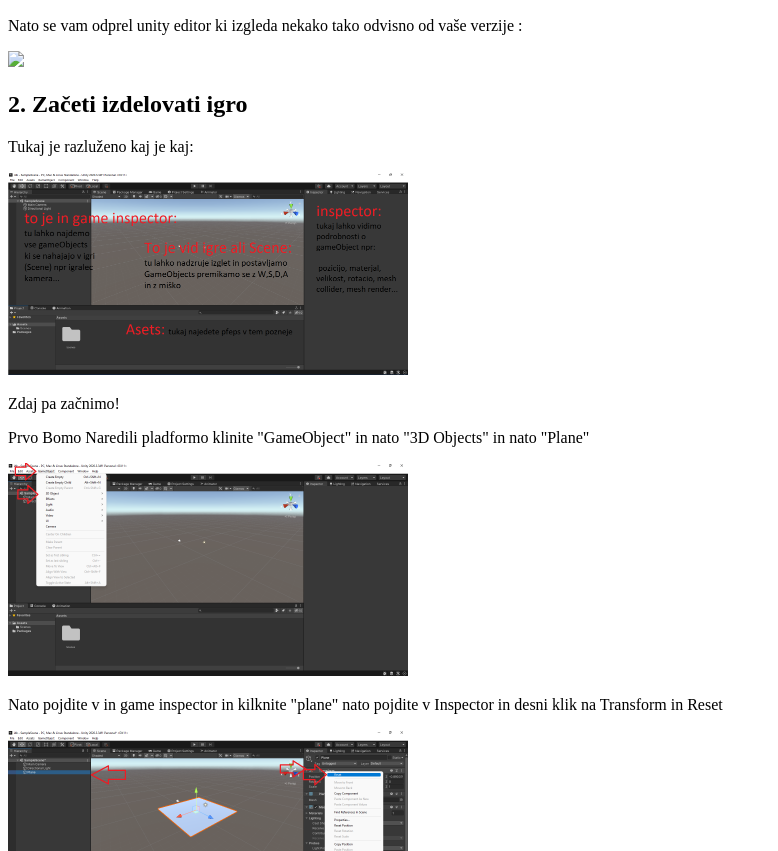
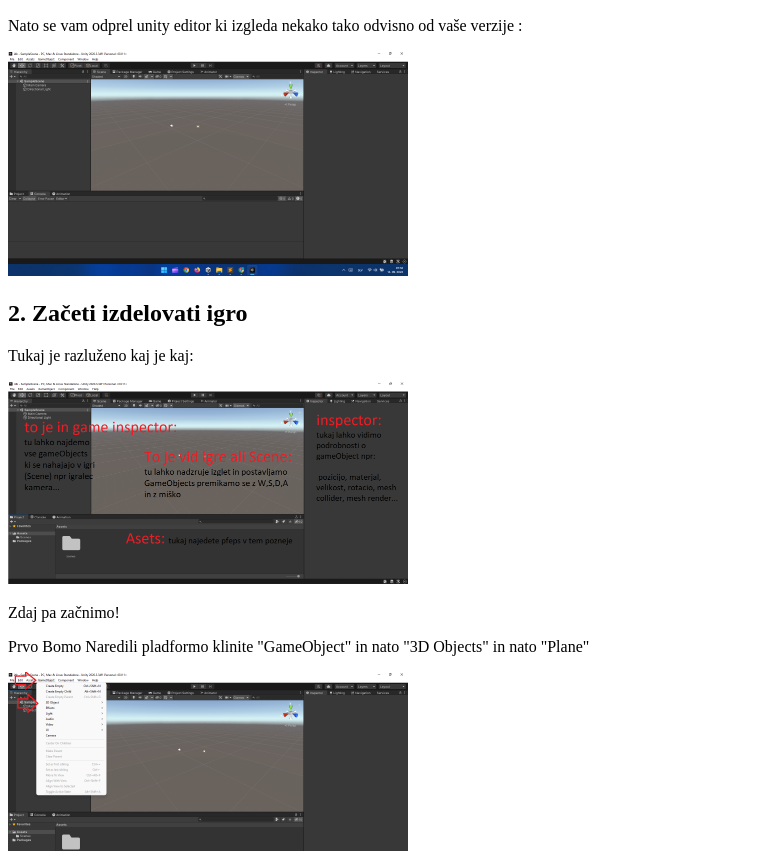
Before and after one commit to erikrex007Yimmy/UcimSeProgramerat, a plain HTML site: page Unity/UvodVUnity/UnityUvod.html in a window 1280 px wide. Shown: the part 973-1824 px from the top of the page, without its empty margins (0-778 px from the left). Drawn offline with Linux system fonts and the light colour scheme.

Commit message:
Update UnityUvod.html

```diff
--- a/Unity/UvodVUnity/UnityUvod.html
+++ b/Unity/UvodVUnity/UnityUvod.html
@@ -18,7 +18,7 @@
 	<p>Nato kiliknite "Create project"</p>
 	<img src="imgs/NarediProjekt.png" width="400">
 	<p>Nato se vam odprel unity editor ki izgleda nekako tako odvisno od vaše verzije :</p>
-	<img src="/static/imgs/UnityKoJeOdprt.png" width="400">
+	<img src="imgs/UnityKoJeOdprt.png" width="400">
 
 	<h2>2. Začeti izdelovati igro</h2>
 	<p>Tukaj je razluženo kaj je kaj:</p>
```
